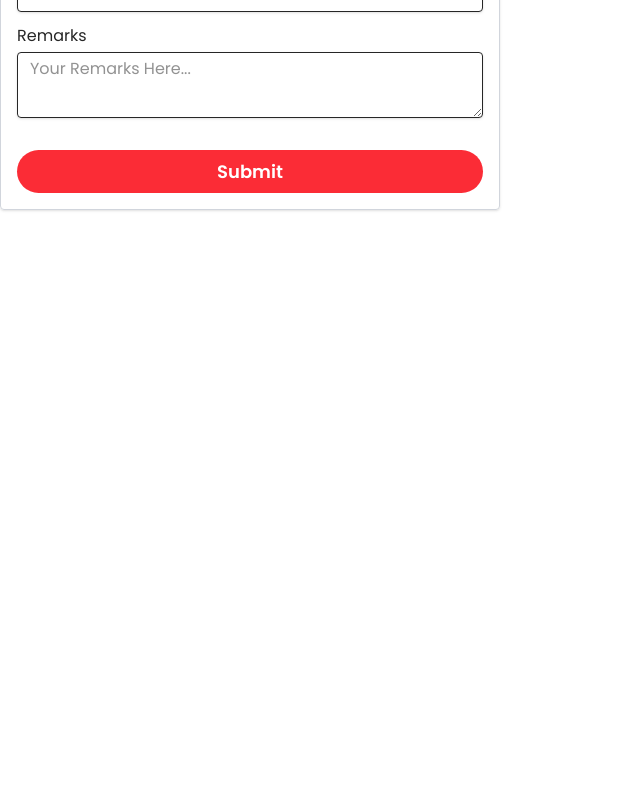
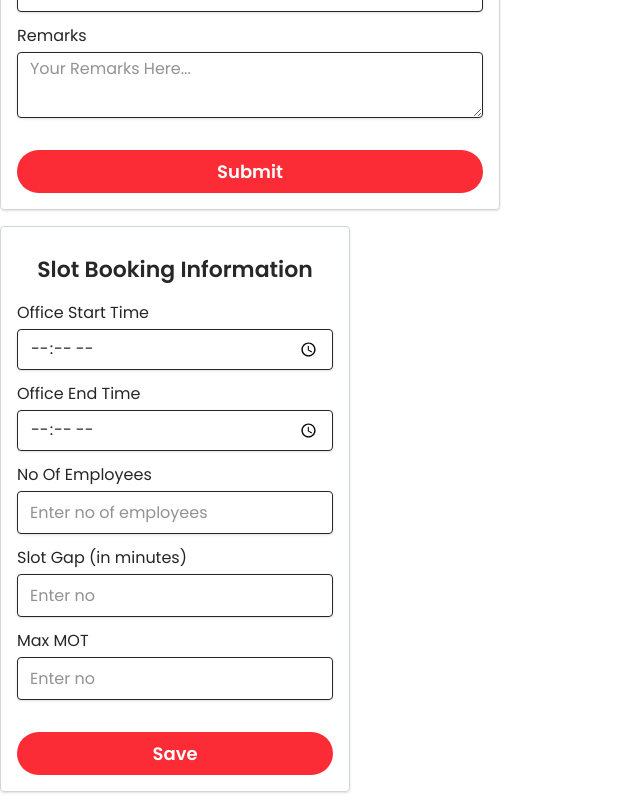
Before and after one commit to rupendrads/GPMotors, a Next.js app: page /client-detail in a window 1280 px wide. Shown: the part 1208-2008 px from the top of the page, without its empty margins (0-640 px from the left). Before the commit the page ends 1426 px from the top, so only its background shows below. Built offline with nearby package versions, Linux system fonts and the light colour scheme.

Commit message:
Booking Slot Form page submit

```diff
--- a/app/client-detail/page.tsx
+++ b/app/client-detail/page.tsx
@@ -1,3 +1,4 @@
+import BookingSlotForm from "@/components/BookingSlotConfigurationForm";
 import ClientDetailForm from "@/components/ClientDetailForm";
 import { Metadata } from "next";
 
@@ -12,6 +13,7 @@ export default function ClientDetailPage() {
   return (
     <main>
       <ClientDetailForm />
+      <BookingSlotForm />
     </main>
   );
 }
--- a/app/page.tsx
+++ b/app/page.tsx
@@ -1,6 +1,7 @@
 import FloatingWhatsApp from "./components/Whatsapp";
 import EmailSender from "./components/Email";
 import home from "../public/images/home.jpg";
+import BookingSlotForm from '../components/BookingSlotConfigurationForm';
 export default function Home() {
   return (
     <div
--- /dev/null
+++ b/components/BookingSlotConfigurationForm.tsx
@@ -0,0 +1,188 @@
+"use client";
+import { useState } from "react";
+import Alert from "@/components/Alert";
+import { useForm } from "react-hook-form";
+
+interface IBookingConfig {
+  officeStartTime: string;
+  officeEndTime: string;
+  noOfEmployees: number;
+  slotGap: number;
+  maxMOT: number;
+}
+
+function BookingSlotForm() {
+
+  const {
+      register,
+      handleSubmit,
+      formState,
+      reset,
+      formState: { errors },
+      setValue,
+  } = useForm<IBookingConfig>();
+
+  const [alert, setAlert] = useState({ message: "", type: "" });
+    const handleShowAlert = (type: string, message: string) => {
+    setAlert({ type, message });
+  };
+
+  const onSave = async (data: IBookingConfig) => {
+    console.log(data);
+		const bookingSlotData = { ...data };
+		console.log("BookingSlotData", bookingSlotData);
+    try {
+			const response = await fetch("/api/bookingSlotData", {
+				method: "POST",
+				headers:  {
+					"Content-Type": "application/json",
+				},
+				body: JSON.stringify({
+          OfficeStartTime: bookingSlotData.officeStartTime,
+          OfficeEndTime: bookingSlotData.officeEndTime,
+					NoOfEmployees: Number(bookingSlotData.noOfEmployees),
+          SlotGap: Number(bookingSlotData.slotGap),
+          MaxMOT: Number(bookingSlotData.maxMOT),
+				}),
+			});
+
+			const result = await response.json();
+			console.log(result);
+			handleShowAlert(result["status"], result["message"]);
+			if(result["status"] === "success") {
+				reset();
+			}
+		} catch(error) {
+			console.error(error);
+			handleShowAlert("error", "Failed to save booking slot data")
+		}
+  };
+
+  const handleCloseAlert = () => {
+    setAlert({ message: "", type: "" });
+  };
+
+  return (
+    <div className="w-[350px] flex flex-col gap-2">
+			<form onSubmit={handleSubmit(onSave)} >
+				<div className={formStyle}>
+					<h2 className={titleStyle}>Slot Booking Information</h2>
+          <div className={inputGroupStyle}>
+						<div className={inputLabelBoxStyle}>
+							<label className={inputLabelStyle} htmlFor="officeStartTime">
+								Office Start Time
+							</label>
+							{errors.officeStartTime && <span className={errorStyle}>*</span>}
+						</div>
+						<input
+							type="time"
+							className={errors.officeStartTime ? errorInputStyle : inputStyle}
+							{...register("officeStartTime", { required: true })}
+							placeholder="Enter Time"
+						/>
+						{errors.officeStartTime && <span className={errorStyle}>Select proper time</span>}
+					</div>
+          <div className={inputGroupStyle}>
+						<div className={inputLabelBoxStyle}>
+							<label className={inputLabelStyle} htmlFor="officeEndTime">
+								Office End Time
+							</label>
+							{errors.officeEndTime && <span className={errorStyle}>*</span>}
+						</div>
+						<input
+							type="time"
+							className={errors.officeEndTime ? errorInputStyle : inputStyle}
+							{...register("officeEndTime", { required: true })}
+							placeholder="Enter Time"
+						/>
+						{errors.officeEndTime && <span className={errorStyle}>Select proper time</span>}
+					</div>
+          <div className={inputGroupStyle}>
+            <div className={inputLabelBoxStyle}>
+              <label className={inputLabelStyle} htmlFor="noOfEmployees">
+							  No Of Employees
+						  </label>
+              {errors.noOfEmployees && <span className={errorStyle}>*</span>}
+            </div>
+						<input
+							type="number"
+							className={inputStyle}
+							{...register("noOfEmployees", { required: true, min:1 })}
+							placeholder="Enter no of employees"
+						/>
+            {errors.noOfEmployees && <span className={errorStyle}>Required field</span>}
+					</div>
+          <div className={inputGroupStyle}>
+            <div className={inputLabelBoxStyle}>
+              <label className={inputLabelStyle} htmlFor="slotGap">
+							  Slot Gap (in minutes)
+						  </label>
+              {errors.slotGap && <span className={errorStyle}>*</span>}
+            </div>
+						<input
+							type="number"
+							className={inputStyle}
+							{...register("slotGap", { required: true, min:1 })}
+							placeholder="Enter no"
+						/>
+            {errors.slotGap && <span className={errorStyle}>Required field</span>}
+					</div>
+          <div className={inputGroupStyle}>
+            <div className={inputLabelBoxStyle}>
+              <label className={inputLabelStyle} htmlFor="maxMOT">
+							  Max MOT
+						  </label>
+              {errors.maxMOT && <span className={errorStyle}>*</span>}
+            </div>
+						<input
+							type="number"
+							className={inputStyle}
+							{...register("maxMOT", { required: true, min:1 })}
+							placeholder="Enter no"
+						/>
+            {errors.maxMOT && <span className={errorStyle}>Required field</span>}
+					</div>
+          <button
+						type="submit"
+						className={buttonStyle}
+						disabled={formState.isSubmitting}
+						>
+						{formState.isSubmitting ? "Saving..." : "Save"}
+					</button>
+          {alert.message !== "" && (
+							<Alert
+								message={alert.message}
+								type={alert.type}
+								onClose={handleCloseAlert}
+							/>
+						)}
+        </div>
+      </form>
+    </div>
+  );
+}
+
+const formStyle =
+  "max-w-lg flex flex-col gap-y-4 p-4 mt-2 mb-2 shadow rounded  border border-gray-300 rounded";
+const signinHeadingBoxStyle =
+  "flex items-center gap-5 mt-2 p-4 border border-gray-300 rounded";
+const signinHeadingStyle =
+  "text-[14px] text-zinc-800 font-[400] leading-[1.5] traking-[0%]";
+const titleStyle =
+  "text-[22px] text-zinc-800 font-[600] leading-[100%] traking-[0%] mb-2 mt-4 text-center";
+const headingStyle =
+  "text-[18px] text-zinc-800 font-[600] leading-[100%] traking-[0%] mb-2 mt-4";
+const inputGroupStyle = "flex flex-col gap-2";
+const inputLabelBoxStyle = "flex items-center gap-2";
+const inputLabelStyle =
+  "text-[16px] font-[400] leading-[100%] traking-[0%] text-neutral-800";
+const inputStyle =
+  "border shadow rounded py-2 px-3 text-[16px] font-[400] leading-[100%] traking-[0%] text-neutral-800";
+const errorInputStyle =
+  "border shadow rounded py-2 px-3 text-[16px] font-[400] leading-[100%] traking-[0%] text-neutral-800 border-red-500 focus:border-red-500 focus:outline-red-500";
+const buttonStyle =
+  "bg-red-500 hover:bg-red-700 text-white text-[18px] font-[600] py-2 px-4 rounded-[22px] mt-4";
+const errorStyle =
+  "text-[16px] font-[400] leading-[100%] traking-[0%] text-red-500";
+
+export default BookingSlotForm;
```
Also changed, not shown: components/ClientDetailForm.tsx (line endings or trailing spaces).
